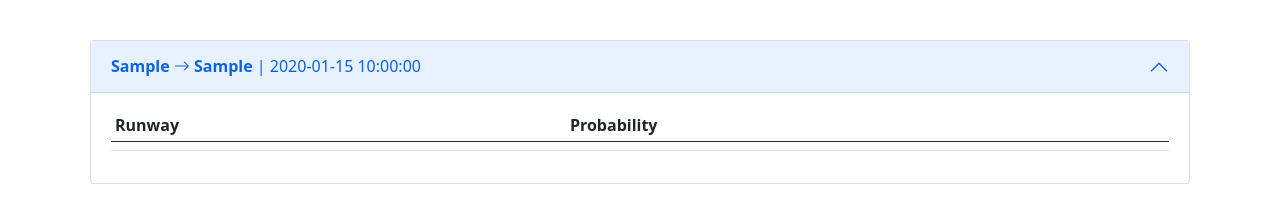
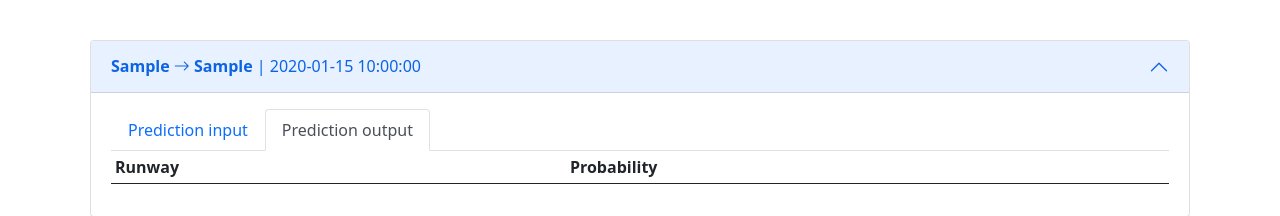
Before and after one commit to eurocontrol-swim/predicted-runway-api, a Flask app: template app/templates/runwayPrediction.html in a window 1280 px wide, after a click that opens the changed part. Shown: the part 56-272 px from the top of the page. Run offline with Flask 2, Linux system fonts and the light colour scheme; the template is opened without the code that fills it: most values are stand-ins (such as "Sample title", 1, 10 or a date in 2020); lists and menus that the app fills with data are empty; some libraries are stand-ins or nearby versions.

Commit message:
include prediction input in ui

```diff
--- a/app/templates/index.html
+++ b/app/templates/index.html
@@ -181,8 +181,8 @@
               const startDatetime = new Date();
               startDatetime.setMinutes(0);
               startDatetime.setSeconds(0);
-              const startDateTimeTimestamp = Math.round(startDatetime.getTime() / 1000);
-              const dateTimeRangeMax = Math.round(((res.end_timestamp - startDateTimeTimestamp) / 3600));
+              const startDateTimeTimestamp = Math.floor(startDatetime.getTime() / 1000);
+              const dateTimeRangeMax = Math.floor(((res.end_timestamp - startDateTimeTimestamp) / 3600));
 
               $timestamp.value = startDateTimeTimestamp;
               $dateTimeRange.setAttribute('max', dateTimeRangeMax);
--- a/app/templates/runwayPrediction.html
+++ b/app/templates/runwayPrediction.html
@@ -218,12 +218,55 @@
                           aria-controls="collapseOne"
                   >
                       <span>
-                          <strong>{{ prediction_output['origin_icao'] }}</strong> <i class="bi-arrow-right"></i> <strong>{{ prediction_output['destination_icao'] }}</strong> | {{ prediction_output['date_time'] }}
+                          <strong>{{ prediction_output['prediction_input']['origin_icao'] }}</strong>
+                          <i class="bi-arrow-right"></i>
+                          <strong>{{ prediction_output['prediction_input']['destination_icao'] }}</strong>
+                          | {{ prediction_output['prediction_input']['date_time'] }}
                       </span>
                   </button>
                 </h2>
                 <div id="collapseOne" class="accordion-collapse collapse" aria-labelledby="headingOne" data-bs-parent="#accordionExample">
                   <div class="accordion-body">
+                    <ul class="nav nav-tabs" id="myTab" role="tablist">
+                      <li class="nav-item" role="presentation">
+                        <button class="nav-link" id="predictionInput-tab" data-bs-toggle="tab" data-bs-target="#predictionInput" type="button" role="tab" aria-controls="predictionInput" aria-selected="true">Prediction input</button>
+                      </li>
+                      <li class="nav-item" role="presentation">
+                        <button class="nav-link active" id="predictionOutput-tab" data-bs-toggle="tab" data-bs-target="#predictionOutput" type="button" role="tab" aria-controls="predictionOutput" aria-selected="false">Prediction output</button>
+                      </li>
+                    </ul>
+                    <div class="tab-content" id="myTabContent">
+                      <div class="tab-pane fade" id="predictionInput" role="tabpanel" aria-labelledby="predictionInput-tab">
+                          <div class="table-responsive">
+
+                            <table class="table table-sm">
+                                <tbody>
+                                  <tr>
+                                    <td><strong>Origin airport ICAO</strong></td>
+                                    <td>{{ prediction_output['prediction_input']['origin_icao'] }}</td>
+                                  </tr>
+                                  <tr>
+                                    <td><strong>Destination airport ICAO</strong></td>
+                                    <td>{{ prediction_output['prediction_input']['destination_icao'] }}</td>
+                                  </tr>
+                                  <tr>
+                                    <td><strong>Date time</strong></td>
+                                    <td>{{ prediction_output['prediction_input']['date_time'] }}</td>
+                                  </tr>
+                                  <tr>
+                                    <td><strong>Wind direction</strong></td>
+                                    <td>{{ prediction_output['prediction_input']['wind_direction'] }}&#176;</td>
+                                  </tr>
+                                  <tr>
+                                    <td><strong>Wind speed</strong></td>
+                                    <td>{{ prediction_output['prediction_input']['wind_speed'] }}kt</td>
+                                  </tr>
+                                </tbody>
+                              </table>
+                          </div>
+
+                      </div>
+                      <div class="tab-pane fade show active" id="predictionOutput" role="tabpanel" aria-labelledby="predictionOutput-tab">
                           <div class="table-responsive">
 
                             <table class="table table-sm">
@@ -234,10 +277,6 @@
                                   </tr>
                                 </thead>
                                 <tbody>
-                          <tr>
-                            <td></td>
-                            <td></td>
-                          </tr>
                                   {% for runway in prediction_output['runways'] %}
                                     <tr>
                                       {% if runway['probability'] > 0 %}
@@ -249,6 +288,11 @@
                                 </tbody>
                               </table>
                           </div>
+
+                      </div>
+                    </div>
+
+
                 </div>
               </div>
 
@@ -304,10 +348,9 @@
                                             return a.probability - b.probability;
                                           });
         }
-        $( document ).ready(function() {
+
+        function drawMapFromPredictionOutput(predictionOutput) {
           map = initMap();
-
-          const predictionOutput = JSON.parse('{{ prediction_output|tojson }}');
           const runwaysData = runwaysDataFromPredictionOutput(predictionOutput);
 
           runwaysData.forEach((runway) => {
@@ -318,7 +361,12 @@
           const mapCenter = predictionOutput.airport_coordinates;
           const mapZoom = 12;
           map.setView(mapCenter, mapZoom);
+        }
 
+        $( document ).ready(function() {
+          const predictionOutput = JSON.parse('{{ prediction_output|tojson }}');
+
+          drawMapFromPredictionOutput(predictionOutput);
         });
     </script>
 {% endblock %}
```
Also changed, not shown: app/domain/runway/models.py (+9 -0 lines), app/routes/schemas.py (+14 -10 lines). Lines whose indentation alone changed are shown as unchanged.
